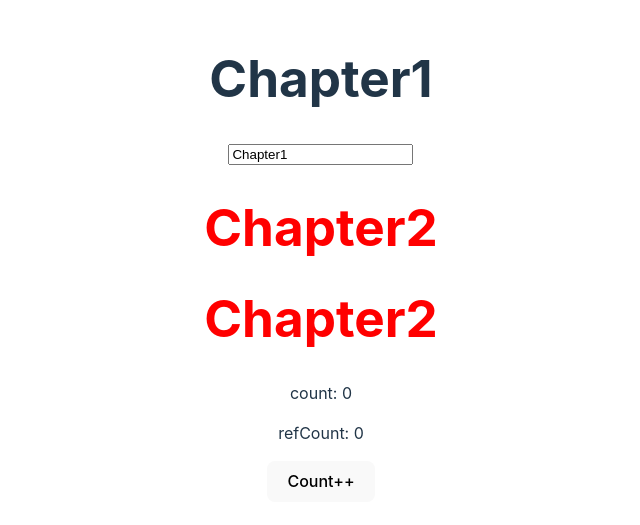
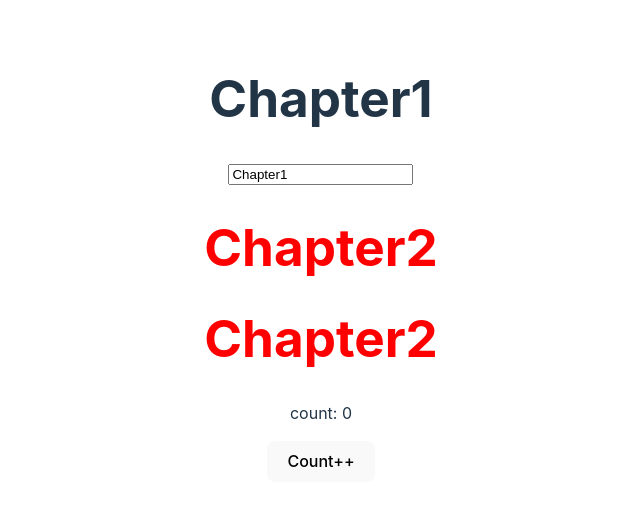
Before and after one commit to YooHyeok/vue3-vite-csslick-basic, a Vue app: page / in a window 1280 px wide. Shown: the part 141-666 px from the top of the page, without its empty margins (319-959 px from the left). Built offline with nearby package versions, Linux system fonts and the light colour scheme.

Commit message:
feat: `Chapter03` - 상태 변수 데이터 바인딩 ref 변수 바인딩 태그 주석처리 (반응성 추적 OFF)

```diff
--- a/src/components/Chapter04.vue
+++ b/src/components/Chapter04.vue
@@ -10,6 +10,6 @@
 </script>
 <template>
   <p>count: {{ count }}</p>
-  <p>refCount: {{ refCount }}</p> <!-- 주석시 cnt 반응하지 않음 주석해제시 cnt 함께 반응 -->
+  <!-- <p>refCount: {{ refCount }}</p> --> <!-- 주석시 cnt 반응하지 않음 주석해제시 cnt 함께 반응 -->
   <button @click="increment">Count++</button>
 </template>
```
